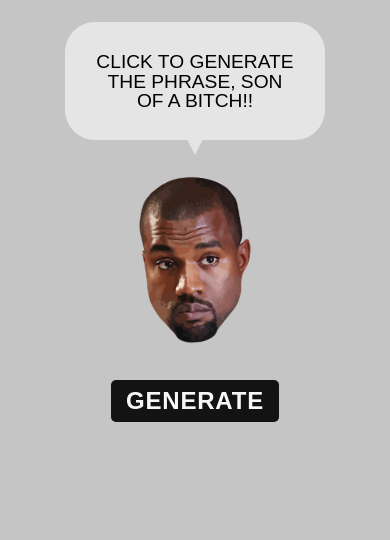
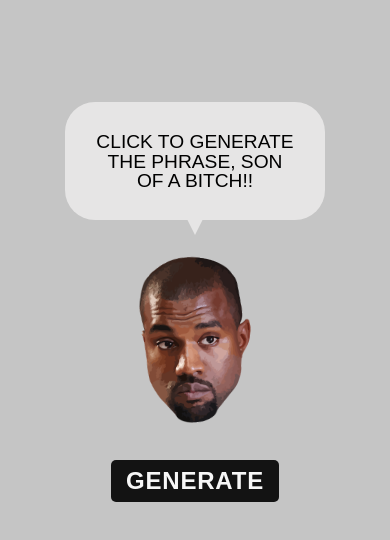
Before and after one commit to LuuizFeelipe/gerador-frase-kanye-west, a plain HTML site: page index.html in a window 390 px wide. Drawn offline with Linux system fonts and the light colour scheme.

Commit message:
Fix: realiza correção estilo mobile

```diff
--- a/style/index.css
+++ b/style/index.css
@@ -84,7 +84,7 @@ img {
 @media (max-width: 640px) {
   .container-frase {
     flex-direction: column-reverse;
-    transform: translateX(-50%) translateY(0);
+    transform: translateX(-50%) translateY(20%);
     gap: 1rem;
     top: unset;
     bottom: 50%;
```
